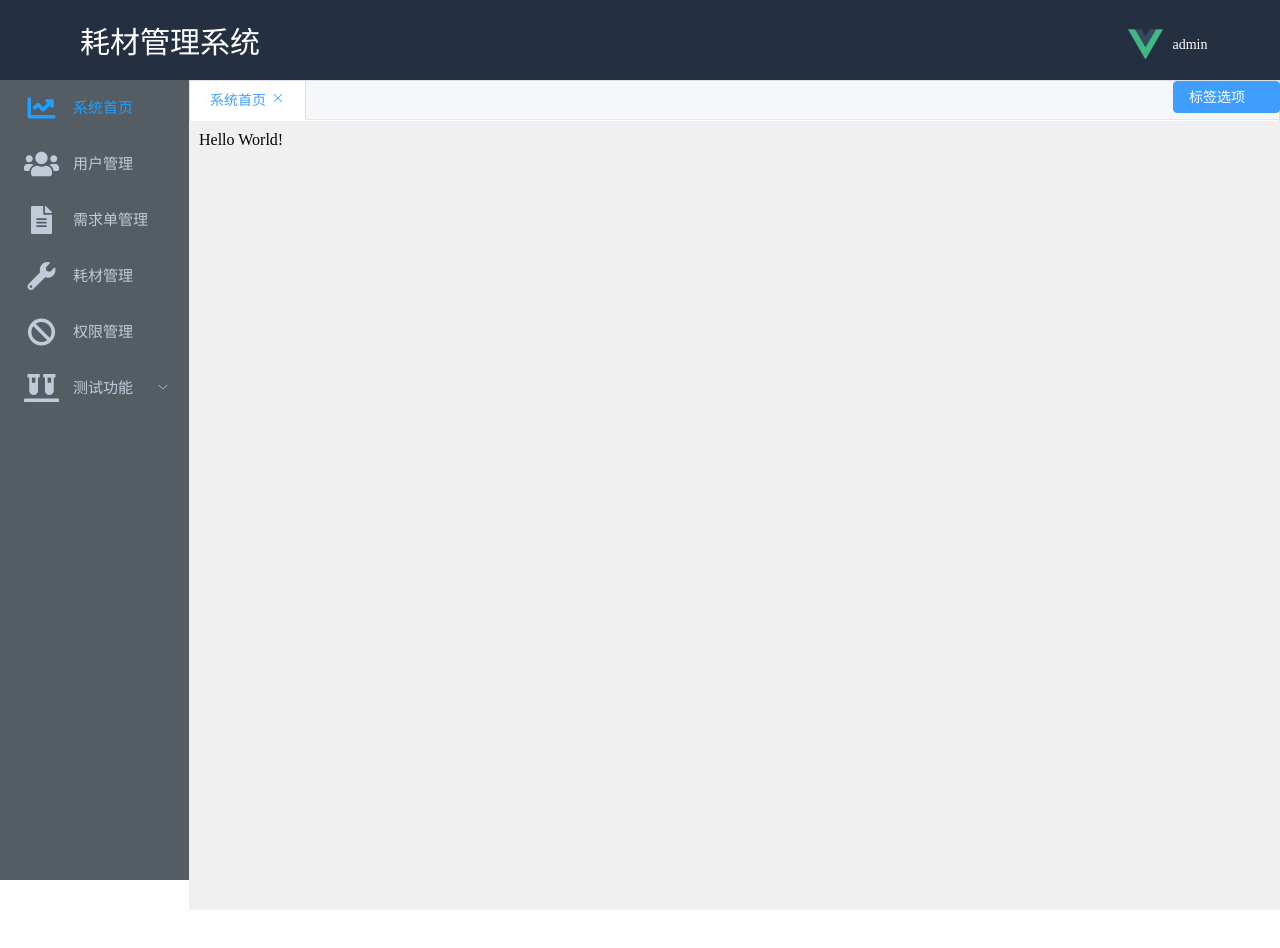
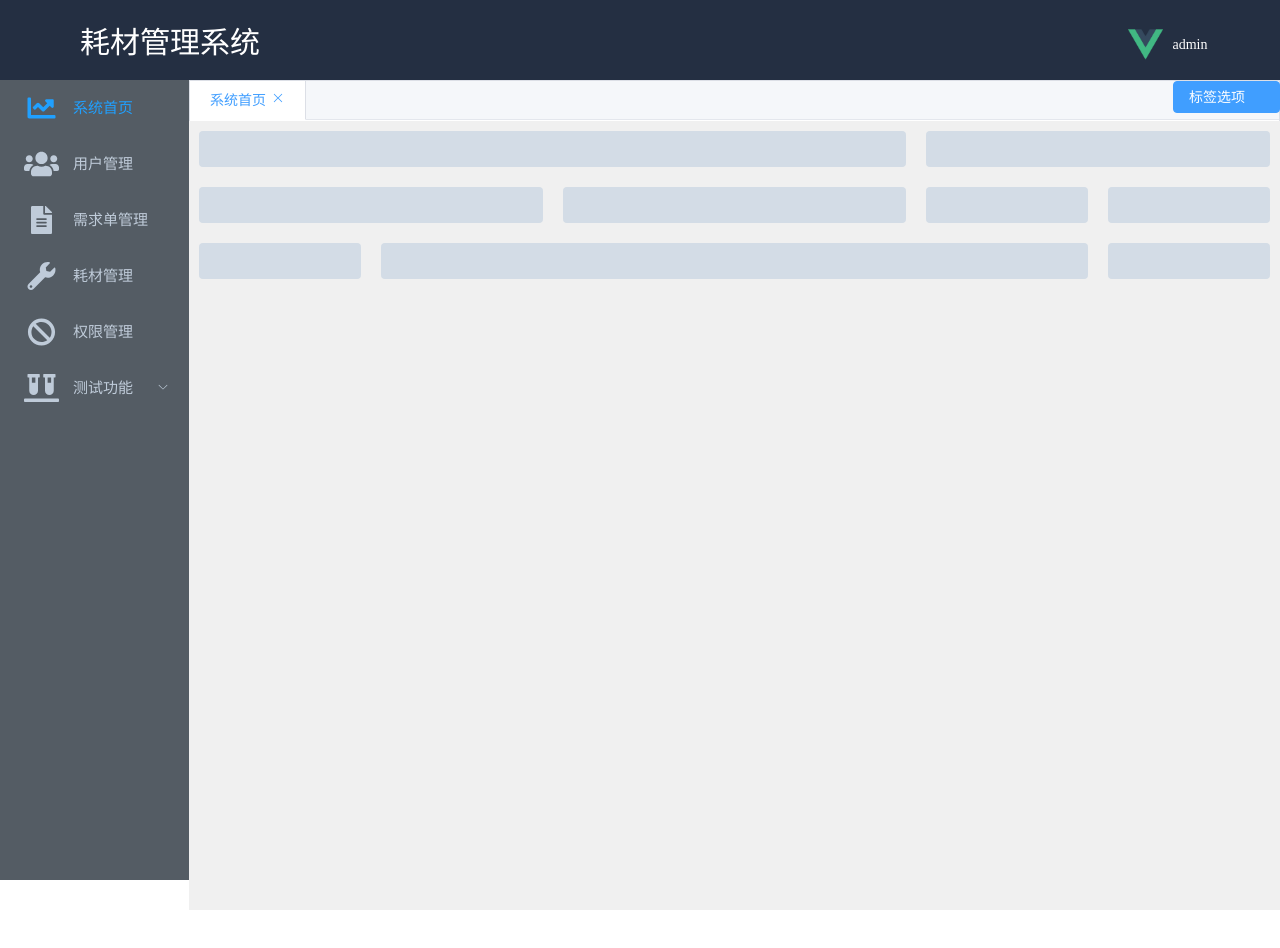
Before and after one commit to yuanbaoyaoyao/record-admin-web, a Vue app: page /#/dashboard in a window 1280 px wide. Shown: the top 948 px of the page. Before the commit the page ends 921 px from the top, so only its background shows below. Built offline with nearby package versions, Linux system fonts and the light colour scheme; some icons are missing.

Commit message:
修复主界面边界问题

```diff
--- a/src/assets/css/main.css
+++ b/src/assets/css/main.css
@@ -21,8 +21,10 @@ body,
 }
 
 .content {
+    position: absolute;
     width: auto;
     height: 100%;
+    width: 100%;
     padding: 10px;
     overflow-y: scroll;
     box-sizing: border-box;
--- a/src/components/Tags.vue
+++ b/src/components/Tags.vue
@@ -104,7 +104,6 @@ export default {
 
         const closeOthers = () => {
             const curItem = editableTabs.value.filter((item) => {
-                console.log(item)
                 return item.path === route.fullPath;
             });
             store.commit("handleDeleteOtherTags", curItem);
--- a/src/views/Dashboard.vue
+++ b/src/views/Dashboard.vue
@@ -1,3 +1,63 @@
 <template>
-    <div>Hello World!</div>
+    <div>
+        <el-row :gutter="20">
+            <el-col :span="16">
+                <div class="grid-content bg-purple"></div>
+            </el-col>
+            <el-col :span="8">
+                <div class="grid-content bg-purple"></div>
+            </el-col>
+        </el-row>
+        <el-row :gutter="20">
+            <el-col :span="8">
+                <div class="grid-content bg-purple"></div>
+            </el-col>
+            <el-col :span="8">
+                <div class="grid-content bg-purple"></div>
+            </el-col>
+            <el-col :span="4">
+                <div class="grid-content bg-purple"></div>
+            </el-col>
+            <el-col :span="4">
+                <div class="grid-content bg-purple"></div>
+            </el-col>
+        </el-row>
+        <el-row :gutter="20">
+            <el-col :span="4">
+                <div class="grid-content bg-purple"></div>
+            </el-col>
+            <el-col :span="16">
+                <div class="grid-content bg-purple"></div>
+            </el-col>
+            <el-col :span="4">
+                <div class="grid-content bg-purple"></div>
+            </el-col>
+        </el-row>
+    </div>
 </template>
+
+<style>
+.el-row {
+    margin-bottom: 20px;
+}
+.el-col {
+    border-radius: 4px;
+}
+.bg-purple-dark {
+    background: #99a9bf;
+}
+.bg-purple {
+    background: #d3dce6;
+}
+.bg-purple-light {
+    background: #e5e9f2;
+}
+.grid-content {
+    border-radius: 4px;
+    min-height: 36px;
+}
+.row-bg {
+    padding: 10px 0;
+    background-color: #f9fafc;
+}
+</style>
--- a/vite.config.js
+++ b/vite.config.js
@@ -1,4 +1,6 @@
-import { defineConfig } from 'vite'
+import {
+  defineConfig
+} from 'vite'
 import vue from '@vitejs/plugin-vue'
 
 // https://vitejs.dev/config/
```
Also changed, not shown: 1 other file (tests, documents, lock files or other folders).
